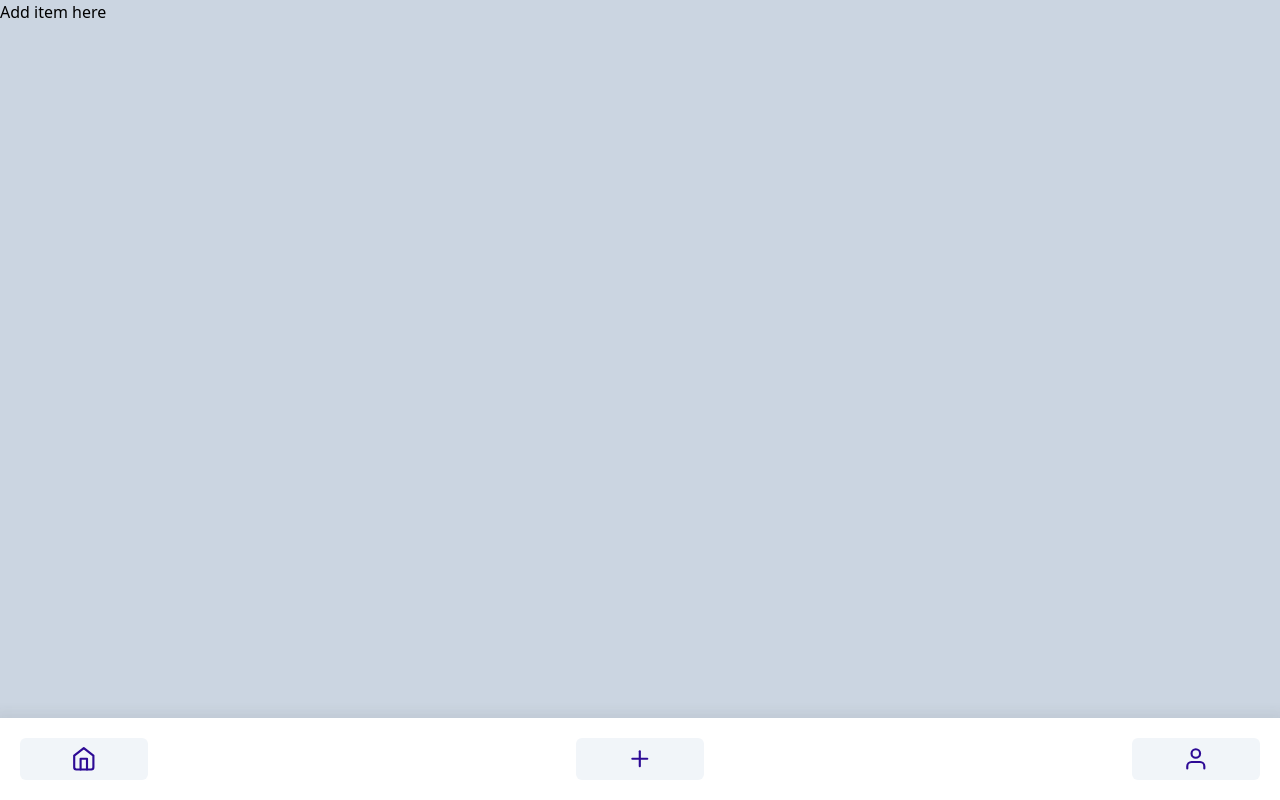
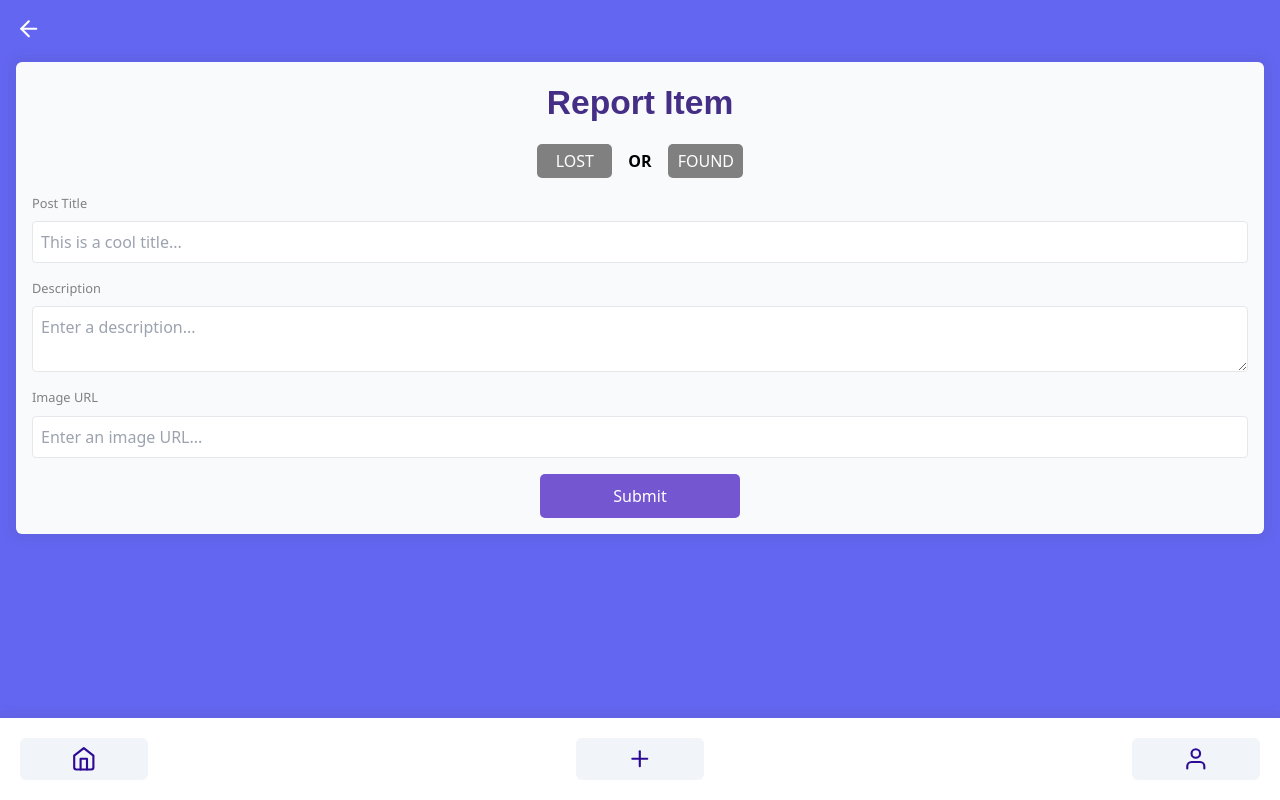
Before and after one commit to nandinibaruah/foundit, a SvelteKit app in the folder client/: page /add in a window 1280 px wide. Built offline with nearby package versions, Linux system fonts and the light colour scheme.

Commit message:
Made and formatted the create items page.

```diff
--- a/client/src/components/AddItem/AddItem.svelte
+++ b/client/src/components/AddItem/AddItem.svelte
@@ -1 +1,103 @@
-<h1>Add item here</h1>
+<script>
+    import { page } from '$app/stores';
+    import Card from '../Card.svelte';
+    import FeatureLayout from '../FeatureLayout.svelte';
+    let itemId = $page.params.slug;
+    export let title;
+    export let status;
+    export let imageUrl;
+    export let description;
+
+    let selectedStatus = null;
+
+    const selectStatus = (status) => {
+        selectedStatus = status;
+    }
+</script>
+
+<!-- svelte-ignore a11y-click-events-have-key-events -->
+<!-- svelte-ignore missing-declaration -->
+<!-- svelte-ignore a11y-no-static-element-interactions -->
+
+<FeatureLayout>
+    <Card>
+        <h1 class="bigTitle">Report Item</h1>
+        <div class="flex justify-center items-center space-x-4">
+            <div class="{`status-button ${selectedStatus === 'lost' ? 'lost-button' : ''}`}" on:click={() => selectStatus('lost')}>
+                LOST
+            </div>
+            <p class="orText">OR</p>
+            <div class="{`status-button ${selectedStatus === 'found' ? 'found-button' : ''}`}" on:click={() => selectStatus('found')}>
+                FOUND
+            </div>
+        </div>
+        <div class="flex flex-col space-y-2">
+            <label class="heading" for="post-title">Post Title</label>
+            <input type="text" id="post-title" bind:value="{title}" placeholder="This is a cool title..." class="border rounded p-2" />
+        </div>
+        <div class="flex flex-col space-y-2">
+            <label class="heading" for="description">Description</label>
+            <textarea id="description" bind:value="{description}" placeholder="Enter a description..." class="border rounded p-2"></textarea>
+        </div>
+        <div class="flex flex-col space-y-2">
+            <label class="heading" for="image-url">Image URL</label>
+            <input type="text" id="image-url" bind:value="{imageUrl}" placeholder="Enter an image URL..." class="border rounded p-2" />
+        </div>
+        <button class="flex w-full justify-evenly submit-button">Submit</button>
+    </Card>
+</FeatureLayout>
+
+<style>
+    .status-button {
+      display: inline-block;
+      padding: 5px 10px;
+      color: white;
+      border-radius: 5px;
+      height: fit-content;
+      background-color: grey;
+      text-align: center;
+      min-width:75px;
+      max-width:75px;
+    }
+
+    .lost-button {
+        background-color: #FF8811;
+    }
+
+    .found-button {
+        background-color: #7556D1;
+    }
+
+    .heading{
+        color: grey;
+        font-size: 0.8em;
+        font-family:'Segoe UI', Tahoma, Geneva, Verdana, sans-serif;
+    }
+
+    .bigTitle {
+        font-size: 2.1em;
+        text-align: center;
+        color: #452F86;
+        font-weight: bold;
+        font-family: "Arial";
+    }
+
+    .orText {
+        font-size: 1em;
+        font-weight: bold;
+    }
+
+    .submit-button {
+        color: white;
+        background-color: #7556D1;
+        border: none;
+        border-radius: 5px;
+        padding: 10px 20px;
+        font-size: 1em;
+        cursor: pointer;
+        width: 100%;
+        max-width: 200px;
+        margin: auto;
+        -ms-flex-align: center;
+    }
+</style>
--- a/client/src/components/ListItem/ListItem.svelte
+++ b/client/src/components/ListItem/ListItem.svelte
@@ -49,8 +49,8 @@
     }
 
     .image-container {
-      width: 100px;
-      height: 100px;
+      width: 100%;
+      height: 75px;
       overflow: hidden;
       position: relative;
       border-radius: 20px;
```
